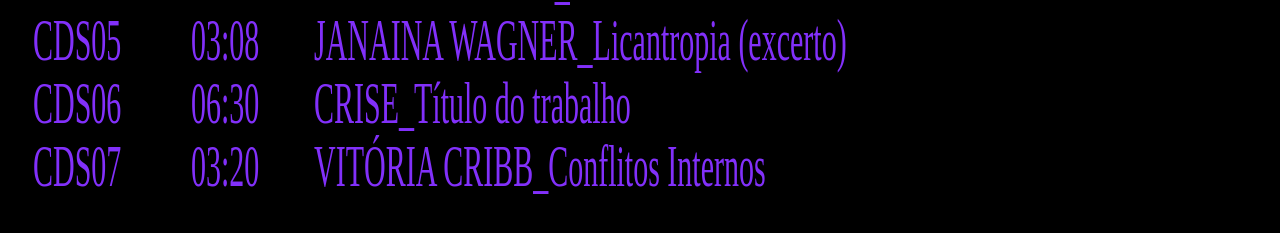
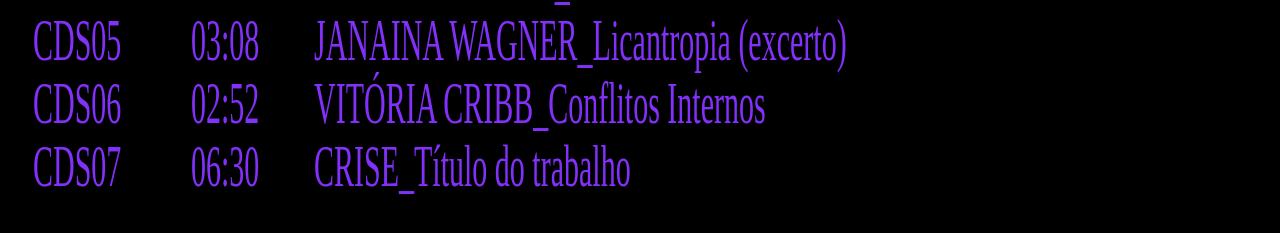
Before and after one commit to Comeco-de-Seculo/comeco-de-seculo.github.io, a Next.js app: page / in a window 1280 px wide. Shown: the part 477-710 px from the top of the page. Built offline with nearby package versions, Linux system fonts and the light colour scheme; a web font is replaced by a local one.

Commit message:
Update content.js

```diff
--- a/content.js
+++ b/content.js
@@ -11,7 +11,7 @@ const content = ({
       index: 'CDS01',
       length: '09:33',
       title: 'COMEÇO DE SÉCULO_Ao Vivo',
-      video: 'static/media/JV_NDA.mp4',
+      video: 'static/media/CDS_AAAV.mp4',
       thumb: 'static/media/CDS_EAAV.png'
     },
     {
@@ -30,9 +30,9 @@ const content = ({
     },
     {
       index: 'CDS04',
-      length: '09:00',
+      length: '09:01',
       title: 'MARIA NOUJAIM_Exúvia',
-      video: 'static/media/JV_NDA.mp4',
+      video: 'static/media/MN_E.mp4',
       thumb: 'static/media/MN_E.png'
     },
     {
@@ -44,17 +44,18 @@ const content = ({
     },
     {
       index: 'CDS06',
-      length: '06:30',
-      title: 'CRISE_Título do trabalho',
-      video: 'static/media/JV_NDA.mp4',
-      thumb: 'static/media/VC_GMCT.png'
+      length: '02:52',
+      title: 'VITÓRIA CRIBB_Conflitos Internos',
+      video: 'static/media/VC_CI.mp4',
+      thumb: 'static/media/VC_CI.png'
+
     },
     {
       index: 'CDS07',
-      length: '03:20',
-      title: 'VITÓRIA CRIBB_Conflitos Internos',
-      video: 'static/media/VC_CI.mp4',
-      thumb: 'static/media/VC_CI.png'
+      length: '06:30',
+      title: 'CRISE_Título do trabalho',
+      video: 'static/media/C_TT.mp4',
+      thumb: 'static/media/C_TT.png'
     },
   ]
 })
```
